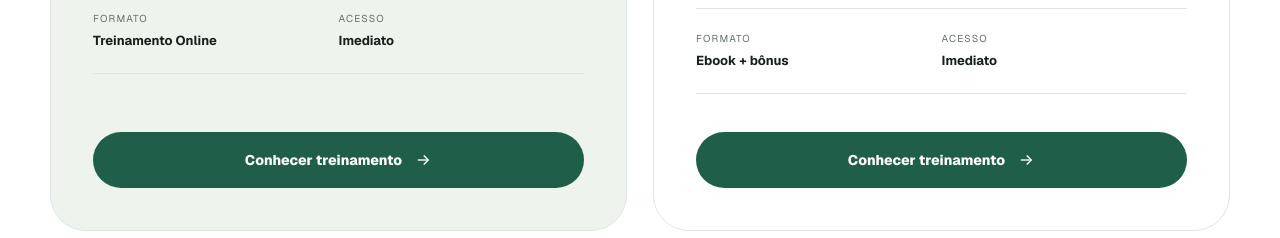
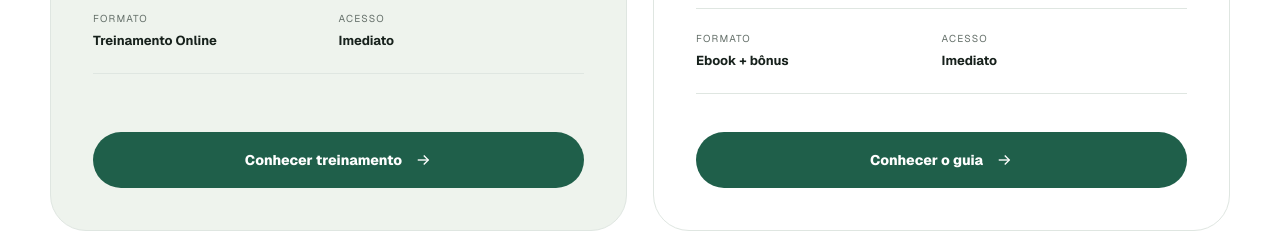
Before and after one commit to sampaiofrank2016-stack/drfrankeduardo, a Next.js app: page /treinamentos/pacientes in a window 1280 px wide. Shown: the part 1600-1838 px from the top of the page. Built offline with nearby package versions, Linux system fonts and the light colour scheme.

Commit message:
fix: ajusta texto do botão do guia educativo

```diff
--- a/src/app/treinamentos/pacientes/page.tsx
+++ b/src/app/treinamentos/pacientes/page.tsx
@@ -20,6 +20,7 @@ const products: TrainingProduct[] = [
     href: "/treinamentos/pacientes/fibromialgia",
     status: "available",
     featured: true,
+    buttonLabel: "Conhecer treinamento",
     highlights: [
       "Compreensão da dor",
       "Orientações para o cotidiano",
@@ -35,6 +36,7 @@ const products: TrainingProduct[] = [
     access: "Imediato",
     href: "/treinamentos/pacientes/fibromialgia/guia",
     status: "available",
+    buttonLabel: "Conhecer o guia",
     highlights: [
     "Ebook",
     "Chek List de bem-estar",
```
